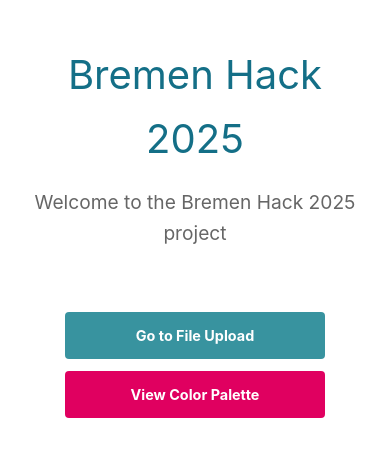
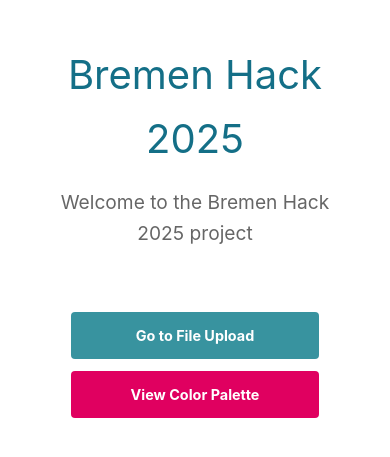
Before and after one commit to miracle-as/2025-04-bremen-hack, a Vue app in the folder bremen-hack-2025/: page / in a window 390 px wide. Shown: the part 123-580 px from the top of the page. Built offline with nearby package versions, Linux system fonts and the light colour scheme.

Commit message:
Fix horizontal centering across all pages

```diff
--- a/bremen-hack-2025/src/App.vue
+++ b/bremen-hack-2025/src/App.vue
@@ -3,15 +3,25 @@
 </script>
 
 <template>
-  <div class="app">
-    <RouterView />
+  <div class="app-container">
+    <div class="app">
+      <RouterView />
+    </div>
   </div>
 </template>
 
 <style>
+.app-container {
+  width: 100%;
+  display: flex;
+  justify-content: center;
+}
+
 .app {
   width: 100%;
+  max-width: 1280px;
   margin: 0 auto;
+  padding: 0 1rem;
   font-weight: normal;
 }
 
@@ -26,4 +36,10 @@ html, body {
   width: 100%;
   height: 100%;
 }
+
+@media (max-width: 768px) {
+  .app {
+    padding: 0 0.5rem;
+  }
+}
 </style>
--- a/bremen-hack-2025/src/assets/main.css
+++ b/bremen-hack-2025/src/assets/main.css
@@ -1,9 +1,6 @@
 @import './base.css';
 
 #app {
-  max-width: 1280px;
-  margin: 0 auto;
-  padding: 1rem;
   font-weight: normal;
 }
 
--- a/bremen-hack-2025/src/views/ColorPalettePage.vue
+++ b/bremen-hack-2025/src/views/ColorPalettePage.vue
@@ -31,6 +31,7 @@ import ColorPalette from '../components/ColorPalette.vue'
 
 <style scoped>
 .colors-page {
+  width: 100%;
   max-width: 1200px;
   margin: 0 auto;
   padding: 1rem;
--- a/bremen-hack-2025/src/views/HomePage.vue
+++ b/bremen-hack-2025/src/views/HomePage.vue
@@ -20,9 +20,10 @@ import { RouterLink } from 'vue-router'
 
 <style scoped>
 .home-page {
-  max-width: 100%;
+  width: 100%;
+  max-width: 960px;
   margin: 0 auto;
-  padding: 2rem;
+  padding: 2rem 1rem;
   text-align: center;
   display: flex;
   flex-direction: column;
--- a/bremen-hack-2025/src/views/UploadPage.vue
+++ b/bremen-hack-2025/src/views/UploadPage.vue
@@ -22,6 +22,7 @@ import FileUpload from '../components/FileUpload.vue'
 
 <style scoped>
 .upload-page {
+  width: 100%;
   max-width: 800px;
   margin: 0 auto;
   padding: clamp(1rem, 5vw, 2rem);
```
